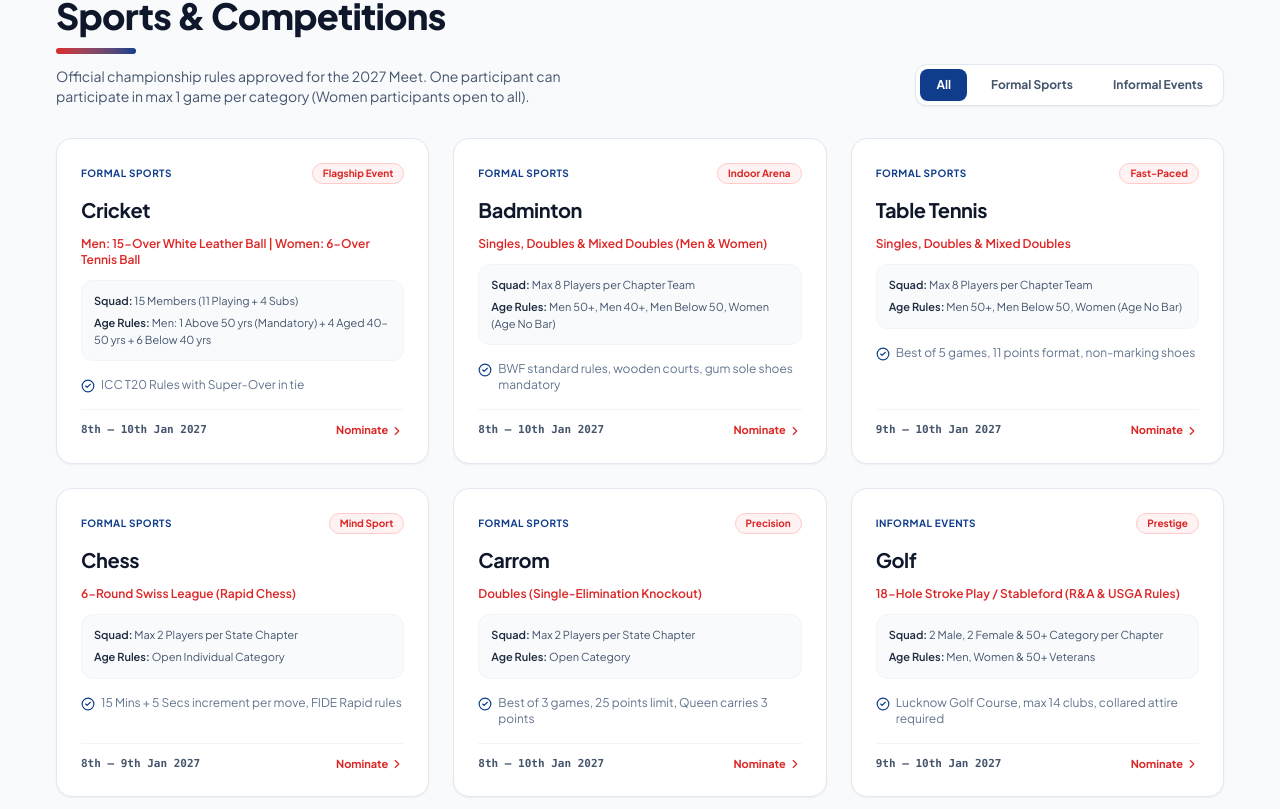
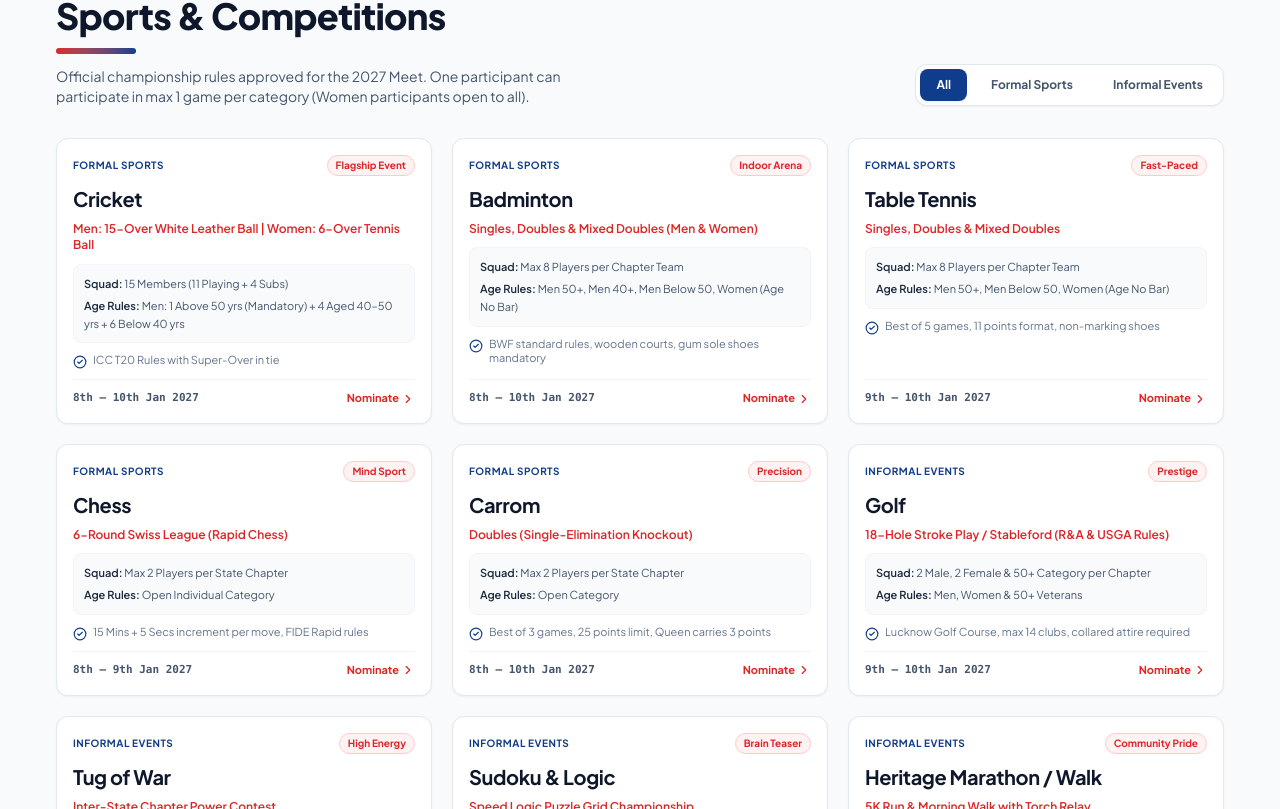
Before and after one commit to ankurpatel926091-arch/ITPI-sports-frontend, a React (Vite) app: page / in a window 1280 px wide. Shown: the part 3251-4060 px from the top of the page. Built offline with nearby package versions, Linux system fonts and the light colour scheme; the HTML template or start-up script is replaced by a standard one.

Commit message:
style: reduce sports cards height and make layout compact

```diff
--- a/src/components/home/SportsGridSection.jsx
+++ b/src/components/home/SportsGridSection.jsx
@@ -47,35 +47,35 @@ export default function SportsGridSection() {
         </div>
 
         {/* Minimal Sports Cards Grid */}
-        <div className="grid grid-cols-1 md:grid-cols-2 lg:grid-cols-3 gap-4 sm:gap-6">
+        <div className="grid grid-cols-1 md:grid-cols-2 lg:grid-cols-3 gap-3.5 sm:gap-4 lg:gap-5">
           {filteredSports.map((sport) => (
             <div
               key={sport.id}
-              className="p-4 sm:p-6 rounded-xl sm:rounded-2xl bg-white border border-slate-200 shadow-xs hover:shadow-xl hover:border-[#DC2626]/40 transition-all flex flex-col justify-between"
+              className="p-3.5 sm:p-4 rounded-xl bg-white border border-slate-200 shadow-xs hover:shadow-lg hover:border-[#DC2626]/40 transition-all flex flex-col justify-between"
             >
-              <div className="space-y-3">
+              <div className="space-y-2 sm:space-y-2.5">
                 {/* Header */}
                 <div className="flex items-center justify-between">
                   <span className="text-[10px] font-bold uppercase tracking-wider text-[#0F3D8C]">
                     {sport.category}
                   </span>
-                  <span className="text-[10px] font-bold px-2.5 py-0.5 rounded-full bg-red-50 text-[#DC2626] border border-red-200">
+                  <span className="text-[10px] font-bold px-2 py-0.5 rounded-full bg-red-50 text-[#DC2626] border border-red-200">
                     {sport.badge}
                   </span>
                 </div>
 
                 {/* Name */}
-                <h3 className="text-xl font-bold text-slate-900">
+                <h3 className="text-lg sm:text-xl font-bold text-slate-900 leading-tight">
                   {sport.name}
                 </h3>
 
                 {/* Format */}
-                <p className="text-xs text-[#DC2626] font-semibold">
+                <p className="text-xs text-[#DC2626] font-semibold leading-snug">
                   {sport.format}
                 </p>
 
                 {/* Squad & Age */}
-                <div className="p-3 rounded-xl bg-slate-50 border border-slate-100 space-y-1.5 text-[11px] text-slate-600">
+                <div className="p-2 sm:p-2.5 rounded-lg bg-slate-50 border border-slate-100 space-y-1 text-[11px] text-slate-600 leading-relaxed">
                   <div>
                     <span className="font-semibold text-slate-800">Squad:</span> {sport.squad}
                   </div>
@@ -85,14 +85,14 @@ export default function SportsGridSection() {
                 </div>
 
                 {/* Highlight */}
-                <div className="flex items-start gap-1.5 text-xs text-slate-500 pt-1">
+                <div className="flex items-start gap-1.5 text-[11px] text-slate-500">
                   <CheckCircle2 className="w-3.5 h-3.5 text-[#0F3D8C] shrink-0 mt-0.5" />
-                  <span>{sport.highlight}</span>
+                  <span className="leading-tight">{sport.highlight}</span>
                 </div>
               </div>
 
               {/* Bottom Schedule Pill */}
-              <div className="mt-4 pt-3 border-t border-slate-100 flex items-center justify-between text-[11px]">
+              <div className="mt-2.5 pt-2 sm:pt-2.5 border-t border-slate-100 flex items-center justify-between text-[11px]">
                 <span className="font-mono font-semibold text-slate-600">{sport.days}</span>
                 <a
                   href="#register"
```
